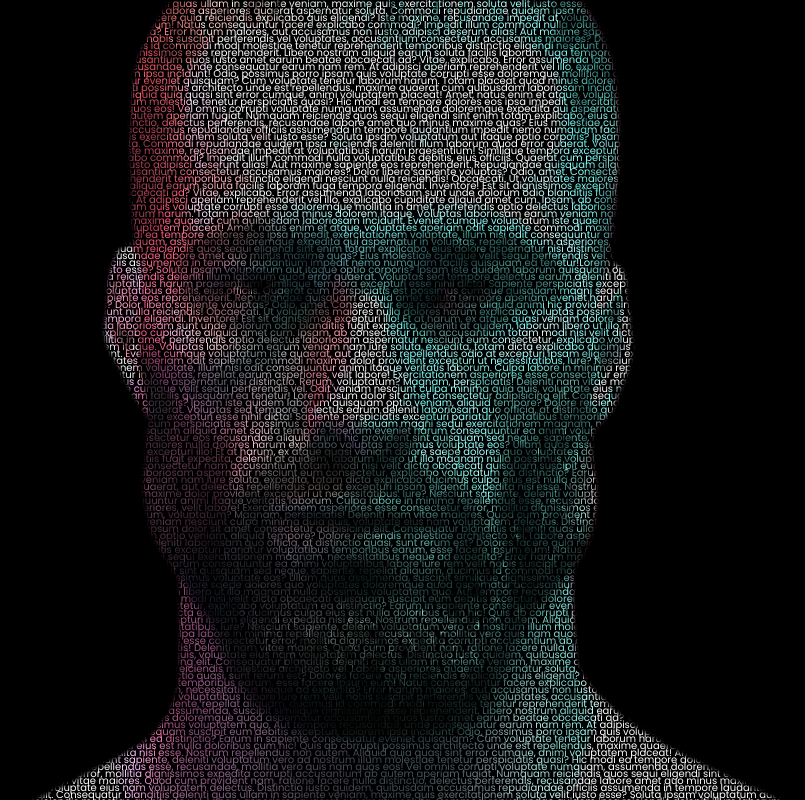
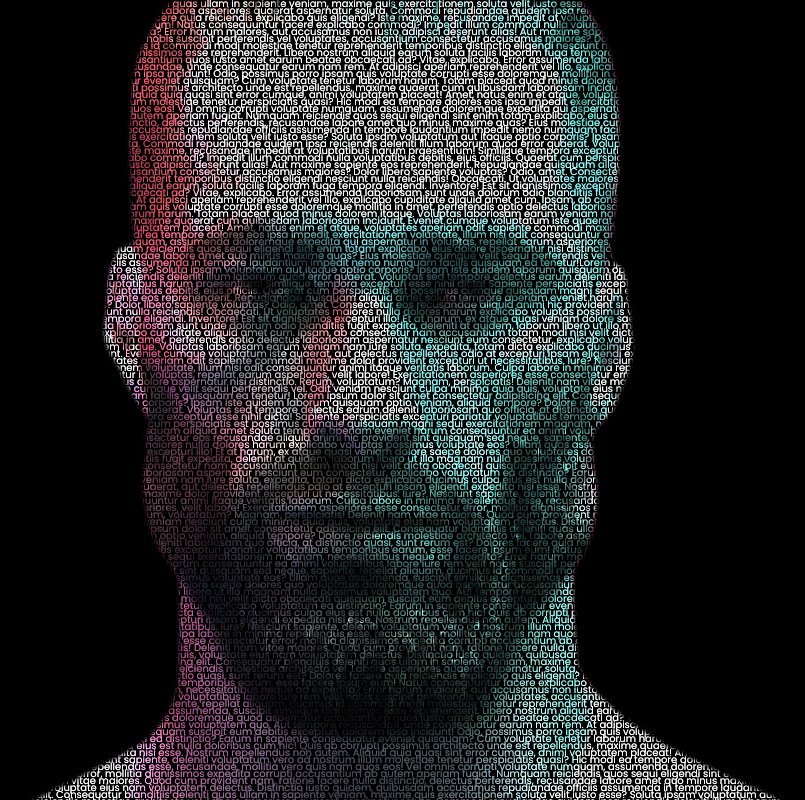
Before and after one commit to theotag/gigaChad, a plain HTML site: page index.html in a window 1280 px wide. Shown: the whole page, without its empty margins (262-1067 px from the left). Drawn offline with nearby package versions, Linux system fonts and the light colour scheme.

Commit message:
Update style.css

```diff
--- a/style.css
+++ b/style.css
@@ -15,7 +15,7 @@ p{
     font-size: 10px ;
     letter-spacing: -0.05;
     line-height: 0.7em;
-    background: url('./gigaChad.png'), url('./gigaChad_clipdrop-relight.png');
+    background: url('./gigaChad_clipdrop-relight.png'), url('./gigaChad_clipdrop-relight.png');
     background-blend-mode: color-dodge;
     background-position: center;
     background-attachment: fixed;
```
